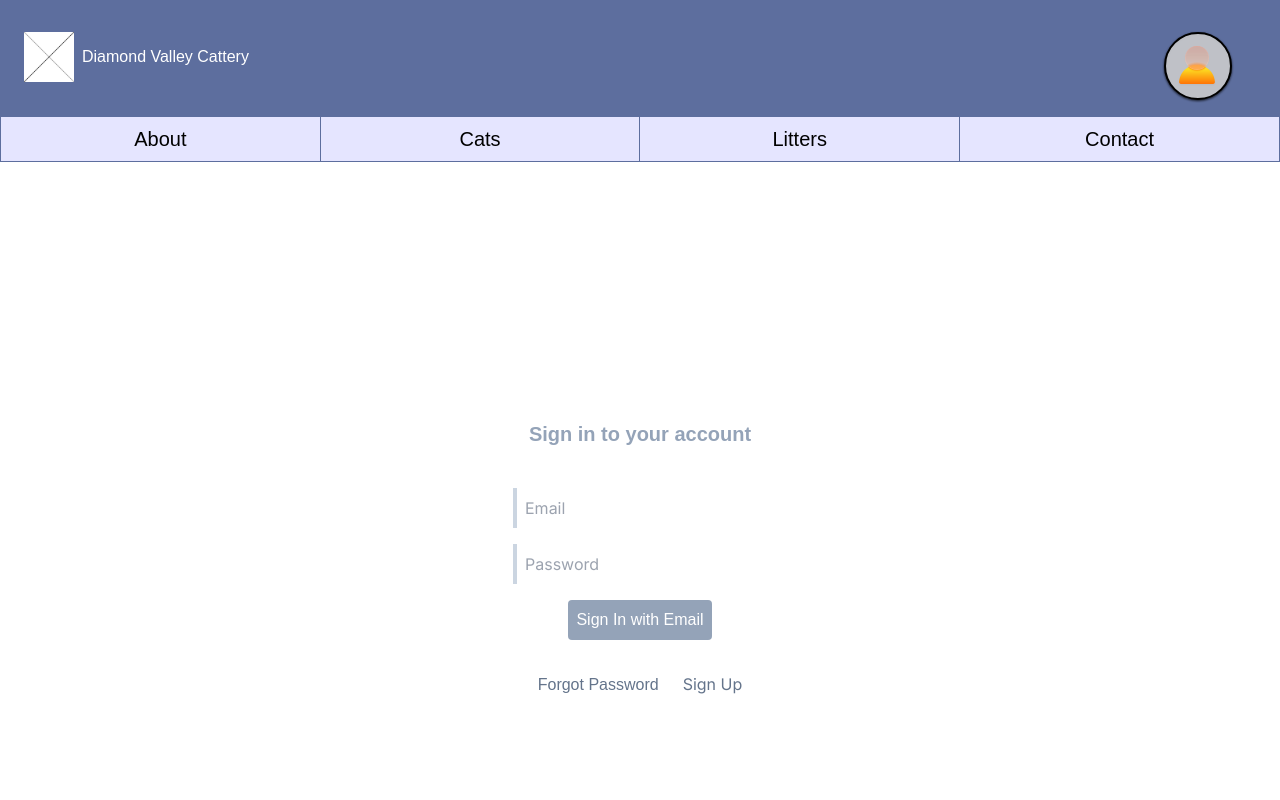
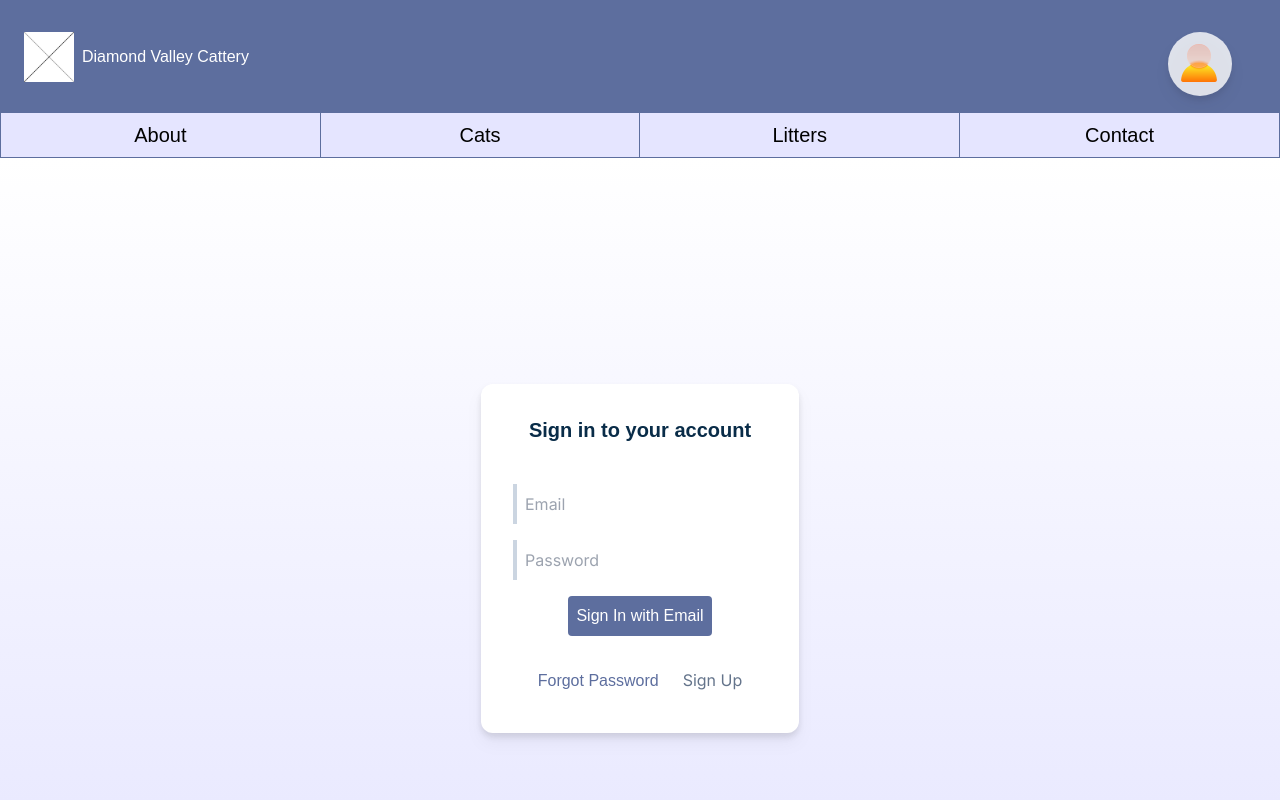
Before and after one commit to afern140/Diamond-Valley-Cattery-Website, a Next.js app: page /login in a window 1280 px wide. Shown: the top 800 px of the page. Built offline with nearby package versions, Linux system fonts and the light colour scheme; no server answers.

Commit message:
addChanges

```diff
--- a/app/components/CustomCursor.js
+++ b/app/components/CustomCursor.js
@@ -55,7 +55,7 @@ function CustomCursor() {
   // Render the custom cursor element with dynamic styles based on cursor state.
   return (
     <div
-      className={" fixed pointer-events-none -translate-x-1/3 z-50 transition cursor-none " + (isPointer ? " opacity-100 -translate-y-[10%]" : " -translate-y-[20%]")}
+      className={" fixed pointer-events-none -translate-x-1/3 z-[200] transition cursor-none " + (isPointer ? " opacity-100 -translate-y-[10%]" : " -translate-y-[20%]")}
       style={{
         ...cursorStyle,
         left: `${position.x}px`,
--- a/app/litters/page.js
+++ b/app/litters/page.js
@@ -174,7 +174,7 @@ export default function Page() {
 						</div>
 					</div>
 					<div className="rounded-xl m-5 p-4 bg-white drop-shadow-lg w-fit mr-full ml-auto">
-						<label htmlFor="sort">Sort By:</label> <br/>
+						<label htmlFor="sort" className="flex justify-start font-bold text-xl text-text-header-0 drop-shadow-md">Sort By:</label> <br/>
 						<select id="sort" value={sortBy} onChange={handleSortChange} className="ml-2 p-2 bg-navbar-body-1 rounded-xl drop-shadow-lg">
 							<option value="">None</option>
 							<option value="name">Name</option>
--- a/app/login/page.js
+++ b/app/login/page.js
@@ -4,7 +4,7 @@ import { useUserAuth } from "../_utils/auth-context";
 import { auth } from "../_utils/firebase";
 import { signInWithEmailAndPassword, signOut, getAuth, sendPasswordResetEmail } from "firebase/auth";
 import Link from "next/link";
-
+import BackgroundUnderlay from "@/app/components/background-underlay";
 
 export default function Page() {
 const {user, firebaseSignOut} = useUserAuth();
@@ -56,17 +56,18 @@ function handleEmailPasswordSignIn(e){
 }
 
  return(
-    <div className="bg-white min-h-screen flex items-center justify-center">
+    <div className="relative min-h-screen flex items-center justify-center">
+        <BackgroundUnderlay />
         {!user &&
-        <div dir="ltr" className="text-center">
-          <p className="text-xl text-slate-400 font-semibold mb-10">Sign in to your account</p>
+        <div dir="ltr" className="text-center bg-white p-8 rounded-xl drop-shadow-lg">
+          <p className="text-xl text-header-text-0 font-semibold mb-10">Sign in to your account</p>
           <form onSubmit={handleEmailPasswordSignIn} className="mb-8 flex flex-col items-center">
             <input type="email" value={email} className="text-black border-s-4 border-slate-300 p-2 mb-4" onChange={(e) => setEmail(e.target.value)} placeholder="Email" required />
             <input type="password" value={password} className="text-black border-s-4 border-slate-300 p-2 mb-4" onChange={(e) => setPassword(e.target.value)} placeholder="Password" required />
-            <button type="submit" className="bg-slate-400 active:bg-slate-600 rounded text-white p-2">Sign In with Email</button>
+            <button type="submit" className=" bg-navbar-body-0 active:bg-slate-600 rounded text-white p-2">Sign In with Email</button>
         </form>
         <div>
-          <button onClick={() => handlePasswordReset()} className="text-slate-500 mb-2">Forgot Password</button>
+          <button onClick={() => handlePasswordReset()} className=" text-navbar-body-0 mb-2">Forgot Password</button>
           <Link href='login/signup' className="text-slate-500  ml-6">Sign Up</Link>
         </div>
       </div>
--- a/app/navbar/page.js
+++ b/app/navbar/page.js
@@ -1,5 +1,5 @@
 "use client"
-import React, { useState, useEffect } from "react";
+import React, { useState, useEffect, useRef } from "react";
 import Link from "next/link";
 import Image from "next/image"
 import Logo from "./Logo";
@@ -12,6 +12,9 @@ import CustomCursor from "../components/CustomCursor";
 import {db} from "../_utils/firebase";
 import {auth} from "../_utils/firebase";
 import {collection,addDoc,query,getDocs,Timestamp} from "firebase/firestore";
+import BackToTopButton from "../components/BackToTopButton";
+
+import { useRouter } from "next/navigation";
 
 const Navbar = () => {
     const {user,firebaseSignOut} = useUserAuth();
@@ -67,6 +70,7 @@ const Navbar = () => {
   const [contrastActive, setContrastActive] = useState(false);
   const [size, setSize] = useState({ x: 0, y: 0 });
 
+
   useEffect(() => {
     window.addEventListener("mousemove", handleMouseMove);
     window.addEventListener("mousedown", handleMouseDown);
@@ -116,15 +120,57 @@ const Navbar = () => {
     return [null, null]
   }
 
+  // -- F -- Routing and Dropdown Parameters
+  const router = useRouter();
+
+  // Drop Down User Profile
+  const [userValue, setUserValue] = useState("");
+  useEffect(() => {
+    if (userValue === "Settings") {
+      setExpandSettings(true);
+      setUserValue("");
+    }
+    else if (userValue === "Dashboard") {
+      router.push("/dashboard")
+    }
+    else if (userValue === "Sign Out") {
+      handleSignOut();
+    }
+    else if (userValue === "Sign In") {
+      router.push("../login");
+    }
+  }, [userValue]);
+
+  function handleSettingsClose() {
+    setExpandSettings(false);
+    setUserValue("");
+  }
+
+  // -- F -- search bar click away
+  const settingsRef = useRef(null);
+	useEffect(() => {
+		// only add the event listener when the settings
+        if (!expandSettings) return;
+
+        function handleClick(event) {
+          if (settingsRef.current && !settingsRef.current.contains(event.target)) {
+            setExpandSettings(false);
+          }
+        }
+
+        window.addEventListener("mousedown", handleClick);
+        return () => { window.removeEventListener("mousedown", handleClick); }
+	}, [expandSettings]);
+
   return (
-    <div className="font-sans text-black font-normal text-base pt-6 bg-navbar-body-0 dark:bg-dark-navbar-body-0 z-40 relative">
+    <div className="font-sans text-black font-normal text-base pt-6 bg-navbar-body-0 dark:bg-dark-navbar-body-0 z-[100] relative">
     {toggleLargeCursor ? <CustomCursor /> : null}
 
-    <div className="w-full sticky mx-auto p-2 z-0">
+    <div className="w-full sticky mx-auto p-2 z-50">
     {/*<div className="size-[400px] absolute -top-10 right-0 -z-20 bg-[radial-gradient(circle_at_top_right,_var(--tw-gradient-stops))] from-[#E29DA7] via-[#00000000] to-[#00000000]" />*/}
 
-      <div className="w-full h-full m-auto flex-col z-10 relative">
-        <div className="w-full flex m-auto space-x-6">
+      <div className="w-full h-full m-auto flex-col z-50 relative">
+        <div className="w-full flex m-auto space-x-6 relative z-50">
           <div className="w-full pl-4 left-10">
             <Logo callback={choosePage} />
           </div>
@@ -133,35 +179,30 @@ const Navbar = () => {
           <div className="w-full flex">
             {/* Settings */}
             <div id="mousemove" className="relative justify-end flex m-auto w-full px-10 z-40">
-              <button className={"p-2 rounded-full relative transition duration-300 text-black z-10 border-2 drop-shadow-[0_1.2px_1.2px_rgba(0,0,0,0.8)] " + (expandUser ? " bg-white bg-opacity-90 hover:scale-110 hover:bg-white hover:bg-opacity-100 border-gray-500 hover:border-gray-700" : " hover:bg-white hover:bg-opacity-90 bg-white bg-opacity-70 hover:scale-110 border-black hover:border-gray-700")}
+              {/*<button className={"p-2 rounded-full relative transition duration-300 text-black z-10 border-2 drop-shadow-[0_1.2px_1.2px_rgba(0,0,0,0.8)] " + (expandUser ? " bg-white bg-opacity-90 hover:scale-110 hover:bg-white hover:bg-opacity-100 border-gray-500 hover:border-gray-700" : " hover:bg-white hover:bg-opacity-90 bg-white bg-opacity-70 hover:scale-110 border-black hover:border-gray-700")}
                                 onClick={() => setExpandUser(!expandUser)}><Image alt="user" src="/img/userprofile.png" width={48} height={48} /></button>
               {/*<div className="bg-yellow-700 p-3 rounded-xl -translate-y-[21px] -z-20"/>*/}
 
-              {/*<div className="absolute -z-10 bg-white size-16 rounded-full bg-opacity-80 drop-shadow-lg">
+              <div className="absolute -z-10 bg-white size-16 rounded-full bg-opacity-80 drop-shadow-lg">
                 <Image alt="user" src="/img/userprofile.png" width={48} height={48} className="m-auto mt-2"/>
               </div>
 
-              {/* Blocker Element *//*}
+              {/* Blocker Element */}
               <div className=" h-16 w-32 absolute right-[105px] z-10 opacity-0"/>
-              <select className=" opacity-0 h-16 w-32">
-                <option value="Settings" >
-                  <div>
-                    <Image alt="Settings" src="/img/settings.svg" width={32} height={32} />
-                    <span>Settings</span>
-                  </div>
-                </option>
+              <select value={userValue} onChange={(e) => setUserValue(e.target.value)} className=" opacity-0 h-16 w-32">
+                <option value=""></option>
+                <option value="Settings" >Settings</option>
+
                 {user ? (
                 <>
                   <option value="Dashboard" >Dashboard</option>
                   <option value="Sign Out" >Sign Out</option>
                 </>
                 ) : (
-                <div>
                   <option value="Sign In" >Sign In</option>
-                </div>
                 )}
               </select>
-              */}
+
               { expandUser &&
                 (<div className="bg-white dark:bg-gray-600 w-80 h-fit absolute right-0 z-40 rounded-lg border-2 border-gray-300 translate-y-[72px] -translate-x-6 shadow transition duration-300 overflow-clip">
                   <div className="relative w-full z-40">
@@ -190,6 +231,41 @@ const Navbar = () => {
                   </div>
                 </div>)
               }
+
+              {/* New Settings Pop-up */}
+              {expandSettings &&
+                <div ref={settingsRef} className="z-50 bg-gray-700 rounded-2xl drop-shadow-lg bg-opacity-80 w-72 h-fit py-8 fixed right-1/2 top-1/3 translate-x-1/2">
+                  <div className="relative bg-white py-4 px-2 rounded-xl drop-shadow-lg w-[80%] top-1/2 left-1/2 -translate-x-1/2">
+                    <h1 className="p-3 text-2xl text-center">Settings</h1>
+
+                    {/* Dark Theme */}
+                    <div className="flex p-2 space-x-4 text-black dark:text-white">
+                      <p>Dark Theme</p>
+                      <button className="rounded-full" onClick={() => setTheme(theme === "dark" ? "light" : "dark")}>
+                        <div className={"w-12 h-6 rounded-full border-2 flex transition duration-200 bg-gray-700 dark:bg-green-400"} >
+                          <div className={"bg-gray-300 dark:bg-white size-4 rounded-full m-auto transition duration-300 -translate-x-3 dark:translate-x-3"} />
+                        </div>
+                      </button>
+                    </div>
+
+                    {/* Large Cursor */}
+                    <div className="flex p-2 space-x-4 text-black dark:text-white">
+                      <p>Large Cursor</p>
+                      <button className="rounded-full" onClick={() => setToggleLargeCursor(!toggleLargeCursor)}>
+                        <div className={"w-12 h-6 rounded-full border-2 flex transition duration-200 " + (toggleLargeCursor ? " bg-green-400 " : " bg-gray-700 dark:bg-gray-500")} >
+                          <div className={"bg-gray-300 dark:bg-white size-4 rounded-full m-auto transition duration-300 " + (toggleLargeCursor ? " translate-x-3" : " -translate-x-3")} />
+                        </div>
+                      </button>
+                    </div>
+
+                    {/* Close */}
+                    <div className="w-full flex justify-end p-2 pt-4">
+                      <button onClick={() => handleSettingsClose()} className="bg-navbar-body-1 py-2 px-4 rounded-xl drop-shadow-lg relative justify-end">Close</button>
+                    </div>
+                  </div>
+                </div>
+              }
+
               {expandSettings && expandUser &&
                 (<div className="bg-white dark:bg-gray-600 w-80 h-fit absolute right-0 z-40 rounded-lg border-2 border-gray-300 translate-y-[72px] -translate-x-[344px] shadow transition duration-300 overflow-clip">
                 <div className="flex p-2 space-x-4 text-black dark:text-white">
```
